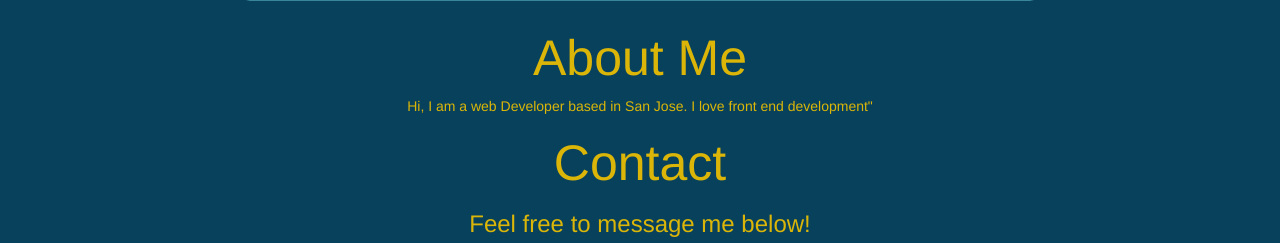
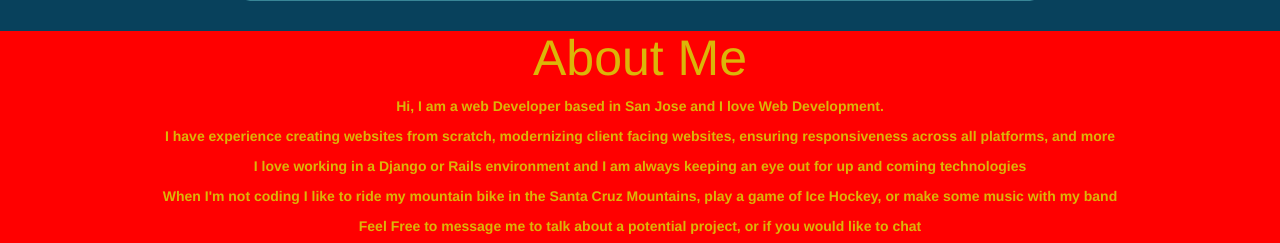
Before and after one commit to leilaadel/Portfolio, a Django app: page / in a window 1280 px wide. Shown: the part 1917-2160 px from the top of the page. Run offline with Django 3.2, Linux system fonts and the light colour scheme; some libraries are stand-ins or nearby versions.

Commit message:
added more content to about me section

```diff
--- a/portpage/static/css/index.css
+++ b/portpage/static/css/index.css
@@ -11,7 +11,12 @@ red pink: #cc2936
 pink: #ebbab9
 light blue: #388697
 green: #b5ffe1
-/* Place the navbar at the bottom of the page, and make it stick */
+/* get about me section to be the dark blue background
+   position photo  on right hand side of page*/
+
+.page{
+  background-color: #08415c;
+}
 .navbar {
     background-color: #c1e0f7;
     overflow: hidden;
@@ -118,6 +123,12 @@ green: #b5ffe1
   font-weight: bold;
 }
 .project1 p {
+  font-weight: bold;
+}
+.about_me {
+  background-color: red;
+}
+.about_text p {
   font-weight: bold;
 }
 .contact {
--- a/portpage/templates/portpage/index.html
+++ b/portpage/templates/portpage/index.html
@@ -128,7 +128,16 @@
       </div>
       <div class="about_me">
         <h1>About Me</h1>
-        <p>Hi, I am a web Developer based in San Jose. I love front end development"</p>
+        <div class="about_text">
+          <p>Hi, I am a web Developer based in San Jose and I love Web Development.</p>
+          <p>I have experience creating websites from scratch, modernizing client facing websites, ensuring responsiveness across all platforms, and more</p>
+          <p>I love working in a Django or Rails environment and I am always keeping an eye out for up and coming technologies</p>
+          <p>When I'm not coding I like to ride my mountain bike in the Santa Cruz Mountains, play a game of Ice Hockey, or make some music with my band</p>
+          <p>Feel Free to message me to talk about a potential project, or if you would like to chat</p>
+        </div>
+        <div class="about_pic">
+            <img src="https://imgur.com/rRzIfvW.png" alt="home page" height="500" style="border-radius:10px;">
+        </div>
       </div>
       <div class="contact">
         <h1>Contact</h1>
```
